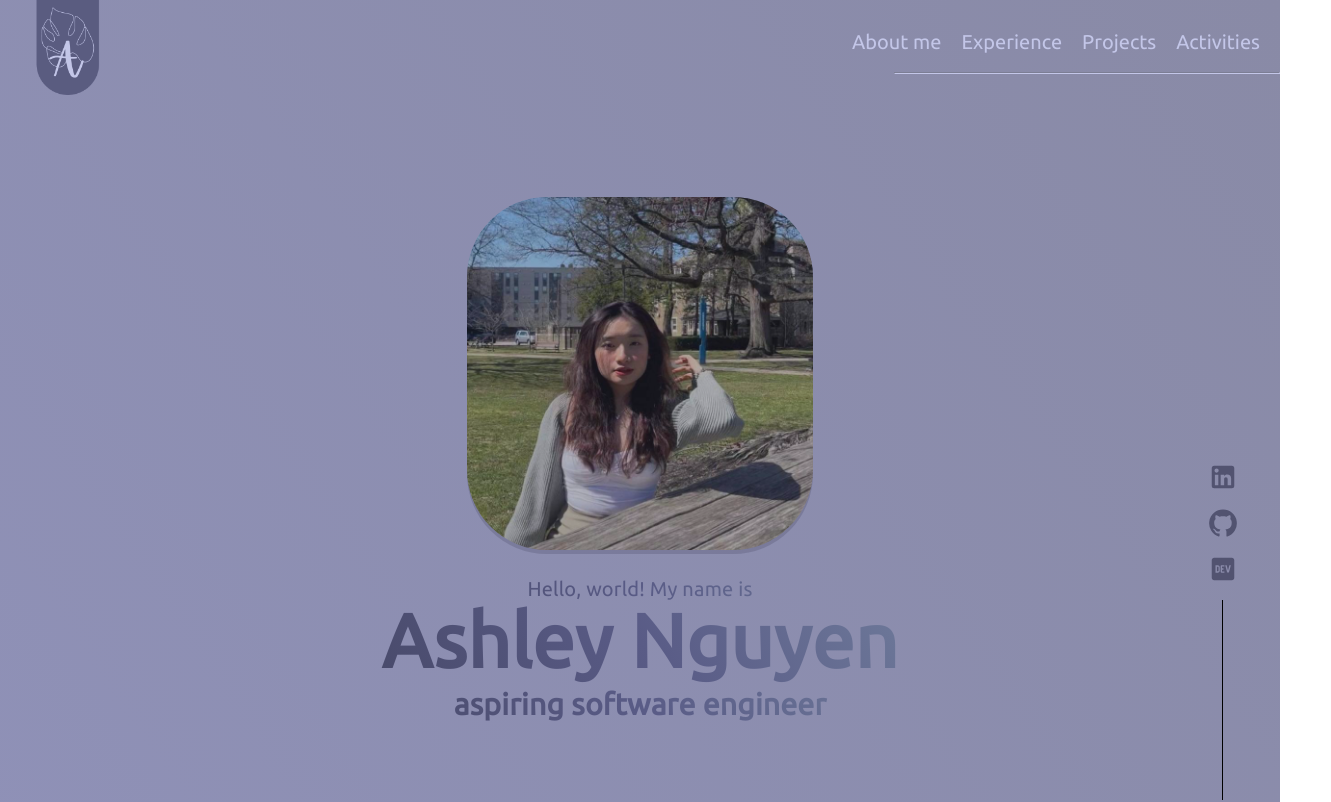
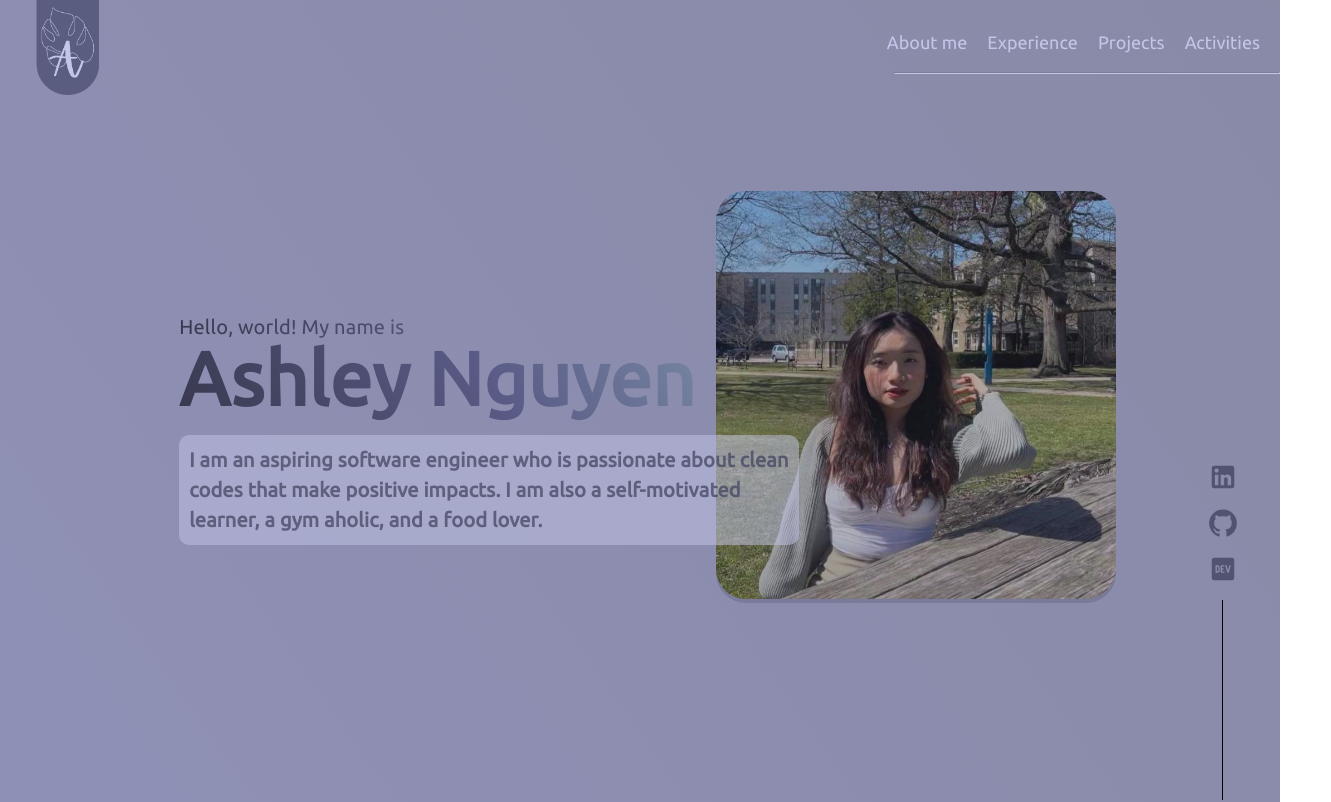
Before and after one commit to diepanh04/portfolio-ashleyng, a React (Create React App) app: page / in a window 1280 px wide. Shown: the top 802 px of the page, 1331 px wide, since content can reach past the window. Built offline with nearby package versions, Linux system fonts and the light colour scheme.

Commit message:
update banner

```diff
--- a/src/App.js
+++ b/src/App.js
@@ -1,7 +1,7 @@
 import React from 'react';
 import { Container, Grid } from '@mui/material/';
 import NavBar from "./components/NavBar";
-import HeaderCard from "./components/HeaderCard";
+import Banner from "./components/Banner";
 import Circle from "./components/Circle";
 import Experience from "./components/Experience/Experience";
 import ProjectContainer from "./components/Projects/ProjectContainer";
@@ -14,15 +14,15 @@ import logo from './assets/images/logo.png';
 
 function App() {
   const cardStyle = {
-    marginTop: '10%',
+    marginTop: '20%',
     zIndex: 1,
   };
   const expStyle = {
-    marginTop: '20%',
+    marginTop: '30%',
     zIndex: 1,
   }
   const projStyle = {
-    marginTop: '20%',
+    marginTop: '30%',
     zIndex: 1,
   }
 
@@ -59,7 +59,7 @@ function App() {
       <Container>
         <Grid container>
           <Grid item xs={12} style={cardStyle}>
-            <HeaderCard />
+            <Banner />
           </Grid>
           <Grid item xs={12} style={projStyle}>
             <Introduction />
--- /dev/null
+++ b/src/components/Banner.js
@@ -0,0 +1,143 @@
+import React, { useState } from 'react';
+import { motion } from 'framer-motion';
+import { Typography, Grid, Box } from '@mui/material/';
+import myphoto from '../assets/images/personal.png';
+
+const Banner = () => {
+  const [hovered, setHovered] = useState(false);
+  const imageAnimation = {
+    offscreen: { x: 0 },
+    onscreen: {
+      x: 0,
+      rotate: [-180, 0, 180, 0],
+      transition: {
+        type: 'spring',
+        bounce: 0.25,
+        duration: 2,
+      },
+    },
+  };
+
+  const textAnimation = {
+    offscreen: { y: 200 },
+    onscreen: {
+      y: 0,
+      transition: {
+        type: 'spring',
+        bounce: 0.3,
+        duration: 2,
+      },
+    },
+  };
+
+  return (
+    <Grid
+      container
+      sx={{
+        marginLeft: '10%'
+      }}
+    >
+      <Grid item sx={{ position: 'relative', zIndex: '1' }}>
+        <motion.div initial={'offscreen'} animate={'onscreen'} variants={textAnimation}>
+          <Typography
+            sx={{
+              color: 'rgb(68,69,97)',
+              fontSize: '20px',
+              fontFamily: 'Ubuntu, sans-serif',
+              marginBottom: '-20px',
+            }}
+            className="gradiant-color"
+          >
+            Hello, world! My name is
+          </Typography>
+          <Typography
+            sx={{
+              fontWeight: 'bold',
+              color: 'rgb(68,69,97)',
+              fontSize: '75px',
+              fontFamily: 'Ubuntu, sans-serif',
+
+            }}
+            className="gradiant-color"
+          >
+            Ashley Nguyen
+          </Typography>
+          <Box
+            sx={{
+              maxWidth: '600px',
+              margin: '0 auto',
+              backgroundColor: 'rgb(195,198,232,0.5)',
+              padding: '10px',
+              borderRadius: '10px'
+            }}
+          >
+            <Typography
+              sx={{
+                fontWeight: 'bold',
+                color: 'rgb(68,69,97,0.75)',
+                fontSize: '20px',
+                fontFamily: 'Ubuntu, sans-serif',
+                width: '100%'
+              }}
+            >
+              I am an aspiring software engineer who is passionate about clean codes that make positive impacts. I am also
+              a self-motivated learner, a gym aholic, and a food lover.
+            </Typography>
+          </Box>
+        </motion.div>
+      </Grid>
+      <Grid
+        item
+        sx={{
+          position: 'absolute',
+          top: '4%',
+          left: '45%'
+        }}
+      >
+        <motion.div
+          initial={'offscreen'}
+          animate={'onscreen'}
+          variants={imageAnimation}
+        >
+          <Box
+            onMouseEnter={() => setHovered(true)}
+            onMouseLeave={() => setHovered(false)}
+            sx={{
+              position: 'relative',
+              width: '30%',
+              margin: '0 auto',
+              borderRadius: '80px',
+              marginBottom: '20px',
+            }}
+          >
+            <img
+              src={myphoto}
+              style={{
+                width: '400px',
+                borderRadius: '30px',
+              }}
+            />
+            {!hovered && (
+              <Box
+                sx={{
+                  position: 'absolute',
+                  top: 0,
+                  left: 0,
+                  width: '400px',
+                  height: '100%',
+                  backgroundColor: 'rgb(68,69,97,0.25)',
+                  display: 'flex',
+                  justifyContent: 'center',
+                  alignItems: 'center',
+                  borderRadius: '30px',
+                }}
+              />
+            )}
+          </Box>
+        </motion.div>
+      </Grid>
+    </Grid>
+  );
+};
+
+export default Banner;
--- a/src/components/HeaderCard.js
+++ /dev/null
@@ -1,120 +0,0 @@
-import React, { useState } from 'react';
-import { motion } from 'framer-motion';
-import { Typography, Grid, Box } from '@mui/material/';
-import myphoto from '../assets/images/personal.png';
-
-const AboutMeCard = () => {
-  const [hovered, setHovered] = useState(false);
-  const imageAnimation = {
-    offscreen: { x: 0 },
-    onscreen: {
-      x: 0,
-      rotate: [-180, 0, 180, 0],
-      transition: {
-        type: 'spring',
-        bounce: 0.25,
-        duration: 2,
-      },
-    },
-  };
-
-  const textAnimation = {
-    offscreen: { y: 200 },
-    onscreen: {
-      y: 0,
-      transition: {
-        type: 'spring',
-        bounce: 0.3,
-        duration: 2,
-      },
-    },
-  };
-
-  return (
-    <Grid container textAlign='center'>
-      <Grid item xs={12}>
-        <motion.div
-          initial={'offscreen'}
-          animate={'onscreen'}
-          variants={imageAnimation}
-        >
-          <Box
-            onMouseEnter={() => setHovered(true)}
-            onMouseLeave={() => setHovered(false)}
-            sx={{
-              position: 'relative',
-              width: '30%',
-              margin: '0 auto',
-              borderRadius: '80px',
-              marginBottom: '20px',
-            }}
-          >
-            <img
-              src={myphoto}
-              style={{
-                width: '100%',
-                borderRadius: '80px',
-              }}
-            />
-            {!hovered &&
-              <Box
-                sx={{
-                  position: 'absolute',
-                  top: 0,
-                  left: 0,
-                  width: '100%',
-                  height: '100%',
-                  backgroundColor: 'rgb(68,69,97,0.25)',
-                  display: 'flex',
-                  justifyContent: 'center',
-                  alignItems: 'center',
-                  borderRadius: '80px',
-                }}
-              />
-            }
-          </Box>
-        </motion.div>
-      </Grid>
-      <Grid item xs={12}>
-        <motion.div initial={'offscreen'} animate={'onscreen'} variants={textAnimation}>
-          <Typography
-            sx={{
-              color: 'rgb(68,69,97)',
-              fontSize: '20px',
-              fontFamily: 'Ubuntu, sans-serif',
-              marginBottom: '-20px'
-            }}
-            className="gradiant-color"
-          >
-            Hello, world! My name is
-          </Typography>
-          <Typography
-            sx={{
-              fontWeight: 'bold',
-              color: 'rgb(68,69,97)',
-              fontSize: '75px',
-              fontFamily: 'Ubuntu, sans-serif',
-              marginBottom: '-15px'
-            }}
-            className="gradiant-color"
-          >
-            Ashley Nguyen
-          </Typography>
-          <Typography
-            sx={{
-              fontWeight: 'bold',
-              color: 'rgb(68,69,97,0.75)',
-              fontSize: '30px',
-              fontFamily: 'Ubuntu, sans-serif',
-            }}
-            className="gradiant-color"
-          >
-            aspiring software engineer
-          </Typography>
-        </motion.div>
-      </Grid>
-    </Grid>
-  );
-};
-
-export default AboutMeCard;
--- a/src/components/NavBar.js
+++ b/src/components/NavBar.js
@@ -31,7 +31,7 @@ const NavBar = () => {
                   style={{
                     color: hoveredLink === item.id ? 'white' : '#C3C6E8',
                     marginLeft: '20px',
-                    fontSize: '20px',
+                    fontSize: '18px',
                     cursor: 'pointer',
                     fontFamily: 'Ubuntu, sans-serif',
                   }}
```
